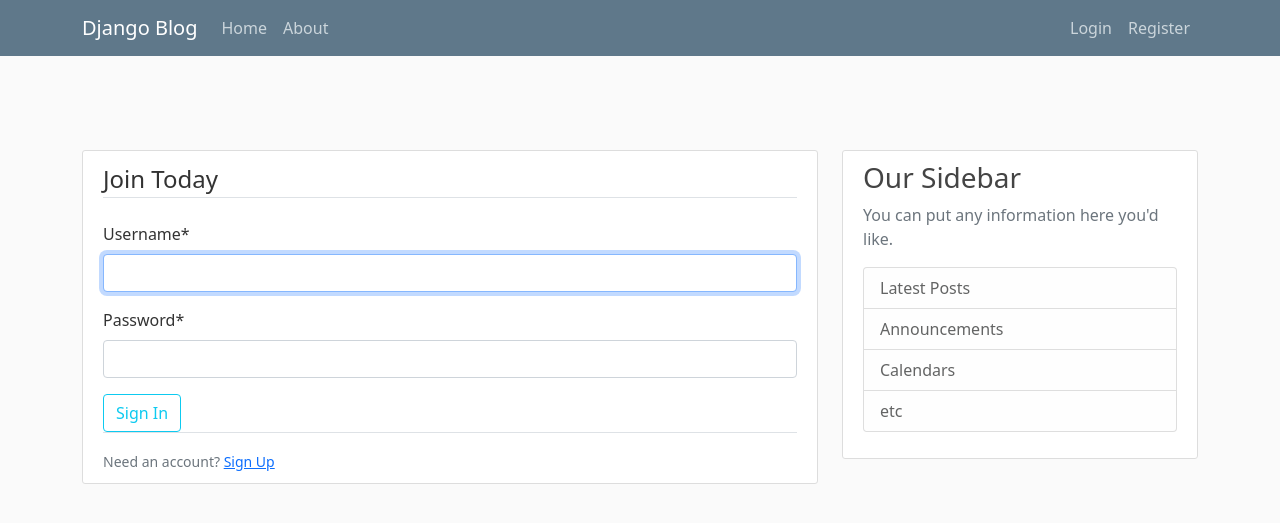
After one commit to lailacampos/Django-Blog-Project, a Django app: page /login/ in a window 1280 px wide. The commit adds this page. Shown: the top 523 px of the page. Run offline with Django 4.2, Linux system fonts and the light colour scheme; some libraries are stand-ins or nearby versions.

Commit message:
Add login and logout system

```diff
--- a/django_project/blog/templates/blog/base.html
+++ b/django_project/blog/templates/blog/base.html
@@ -40,9 +40,14 @@
               <a class="nav-item nav-link" href="{% url 'blog-about' %}">About</a>
             </div>
             <!-- Navbar Right Side -->
-            <div class="navbar-nav">
-              <a class="nav-item nav-link" href="#">Login</a>
-              <a class="nav-item nav-link" href="{% url 'register' %}">Register</a>
+            <div class="navbar-nav ms-auto">
+              {% if user.is_authenticated %}
+                <a class="nav-item nav-link" href="{% url 'profile' %}">Profile</a>
+                <a class="nav-item nav-link" href="{% url 'logout' %}">Logout</a>
+              {% else %}
+                <a class="nav-item nav-link" href="{% url 'login' %}">Login</a>
+                <a class="nav-item nav-link" href="{% url 'register' %}">Register</a>
+              {% endif %}
             </div>
           </div>
         </div>
--- a/django_project/django_project/settings.py
+++ b/django_project/django_project/settings.py
@@ -134,3 +134,7 @@
 CRISPY_ALLOWED_TEMPLATE_PACKS = "bootstrap5"
 
 CRISPY_TEMPLATE_PACK = "bootstrap5"
+
+LOGIN_REDIRECT_URL = 'blog-home'
+
+LOGIN_URL = 'login'
--- a/django_project/django_project/urls.py
+++ b/django_project/django_project/urls.py
@@ -15,9 +15,12 @@
 """
 from django.contrib import admin
 from django.urls import path, include
+from django.contrib.auth import views as auth_views
 
 urlpatterns = [
     path('admin/', admin.site.urls),
     path('', include('users.urls')),
-    path('', include('blog.urls'))
+    path('', include('blog.urls')),
+    path('login/', auth_views.LoginView.as_view(template_name='users/login.html'), name='login'),
+    path('logout/', auth_views.LogoutView.as_view(template_name='users/logout.html'), name='logout')
 ]
--- /dev/null
+++ b/django_project/users/templates/users/login.html
@@ -0,0 +1,20 @@
+{% extends 'blog/base.html' %} {% load crispy_forms_tags %} {% block content %}
+
+<div class="content-section">
+  <form action="" method="POST">
+    {% csrf_token %}
+    <fieldset class="form-group">
+      <legend class="border-bottom mb-4">Join Today</legend>
+      {{ form|crispy }}
+    </fieldset>
+    <div class="form-group">
+      <button class="btn btn-outline-info" type="submit">Sign In</button>
+    </div>
+  </form>
+  <div class="border-top pt-3">
+    <small class="text-muted">
+      Need an account? <a class="ml-2" href="{% url 'register' %}">Sign Up</a>
+    </small>
+  </div>
+</div>
+{% endblock content %}
--- /dev/null
+++ b/django_project/users/templates/users/profile.html
@@ -0,0 +1,5 @@
+{% extends 'blog/base.html' %} {% load crispy_forms_tags %} {% block content %}
+
+<h1>{{ user.username }}</h1>
+
+{% endblock content %}
--- a/django_project/users/urls.py
+++ b/django_project/users/urls.py
@@ -5,5 +5,6 @@
 
 
 urlpatterns = [
-    path('register/', views.register, name='register')
+    path('register/', views.register, name='register'),
+    path('profile/', views.profile, name='profile')
 ]
```
Also changed, not shown: django_project/users/templates/users/logout.html (added, +9 -0 lines), django_project/users/views.py (+8 -2 lines).
